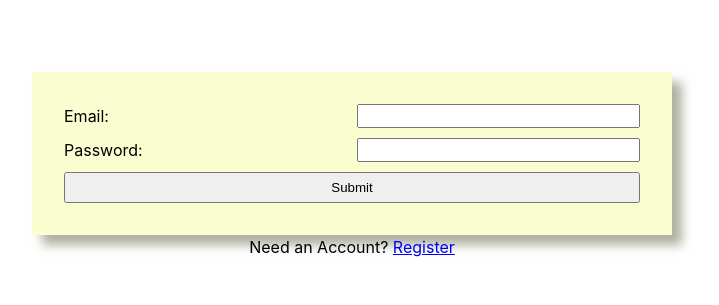
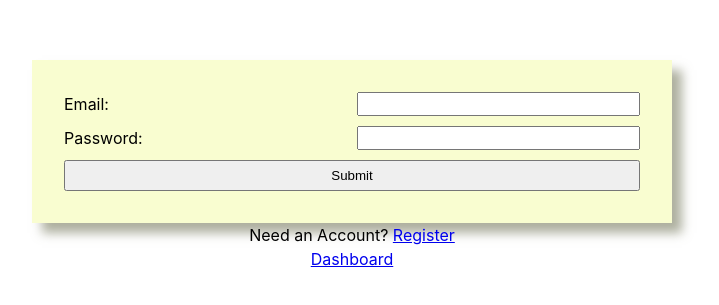
Before and after one commit to IkenNwa/Holiday-Challenge, a React (Vite) app in the folder December-challenge/: page / in a window 1280 px wide. Shown: the part 235-540 px from the top of the page, without its empty margins (288-1007 px from the left). Built offline with nearby package versions, Linux system fonts and the light colour scheme.

Commit message:
Test Purpose only

```diff
--- a/December-challenge/src/components/Login.jsx
+++ b/December-challenge/src/components/Login.jsx
@@ -18,6 +18,7 @@ function Login() {
             <input type="submit" value="Submit" className='submit' />
         </form>
         <p>Need an Account?  <Link to="/register">Register</Link></p>
+        <Link to="/dashboard">Dashboard</Link>
     </div>
   )
 }
```
